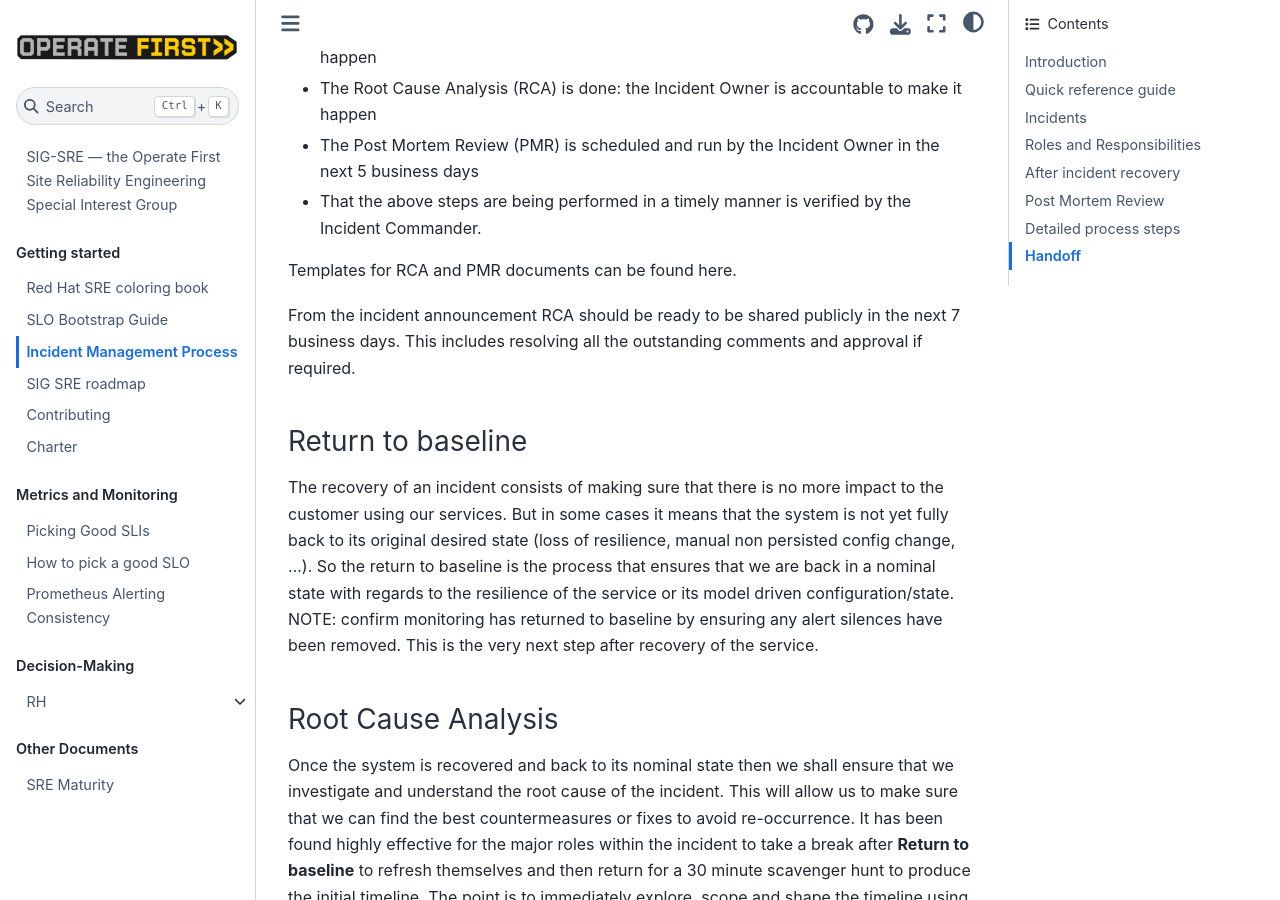
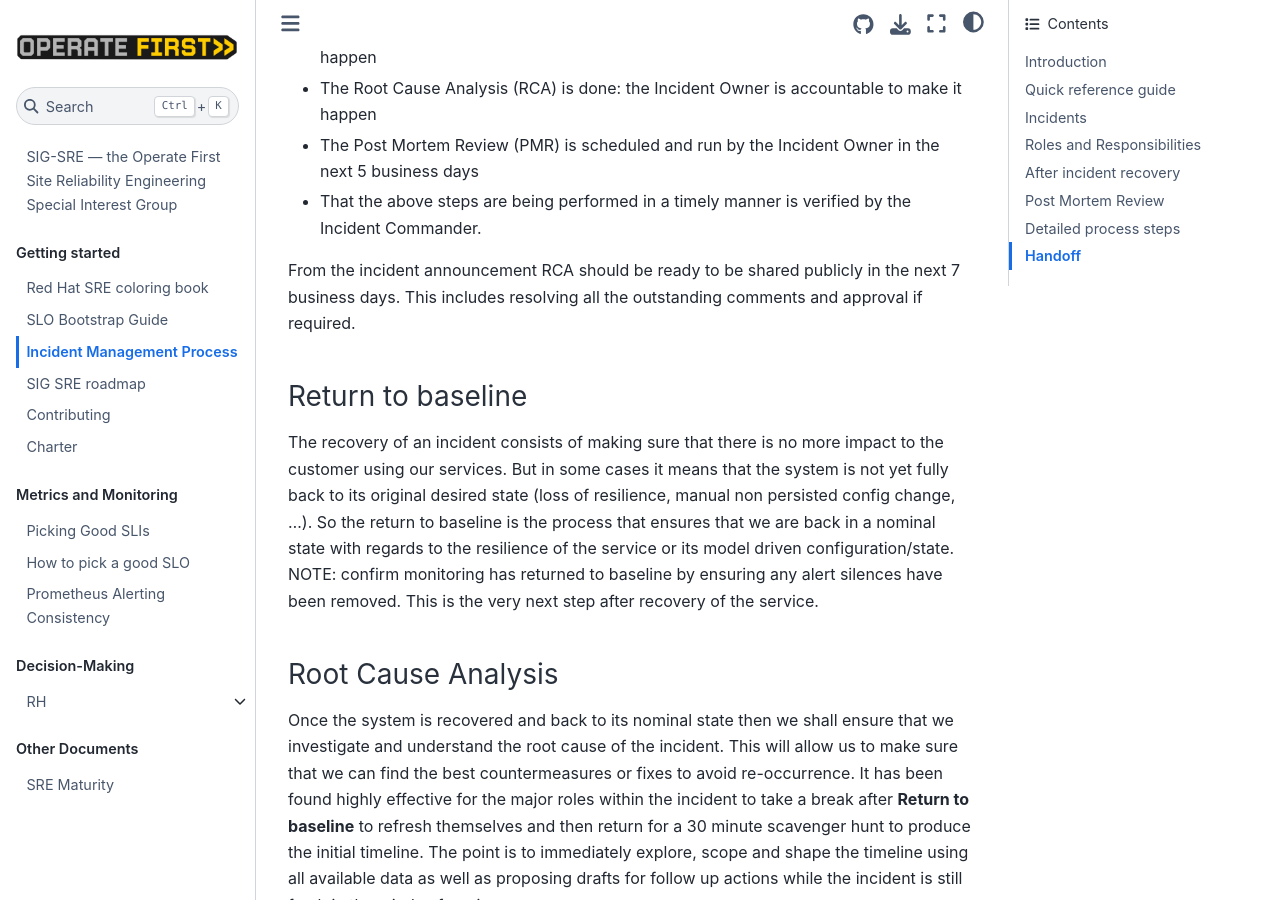
Before and after one commit to operate-first/sre, a Jupyter Book: the page built from process/incident_management.md, in a window 1280 px wide and 900 px high, scrolled down 8034 px. Built offline with Jupyter Book 1.0.4 settings and Sphinx 7.4.7 and the Sphinx Book theme 1.1.4, drawn with Linux system fonts in a browser that asks for light colours.

Commit message:
Remove reference to templates for RCA and PMR docs

```diff
--- a/process/incident_management.md
+++ b/process/incident_management.md
@@ -203,8 +203,6 @@ Once our services are recovered and we are back in business then the following s
 * The Post Mortem Review (PMR) is scheduled and run by the Incident Owner in the next 5 business days
 * That the above steps are being performed in a timely manner is verified by the Incident Commander.
 
-Templates for RCA and PMR documents can be found here.
-
 From the incident announcement RCA should be ready to be shared publicly in the next 7 business days. This includes resolving all the outstanding comments and approval if required.
 
 ### Return to baseline
```
